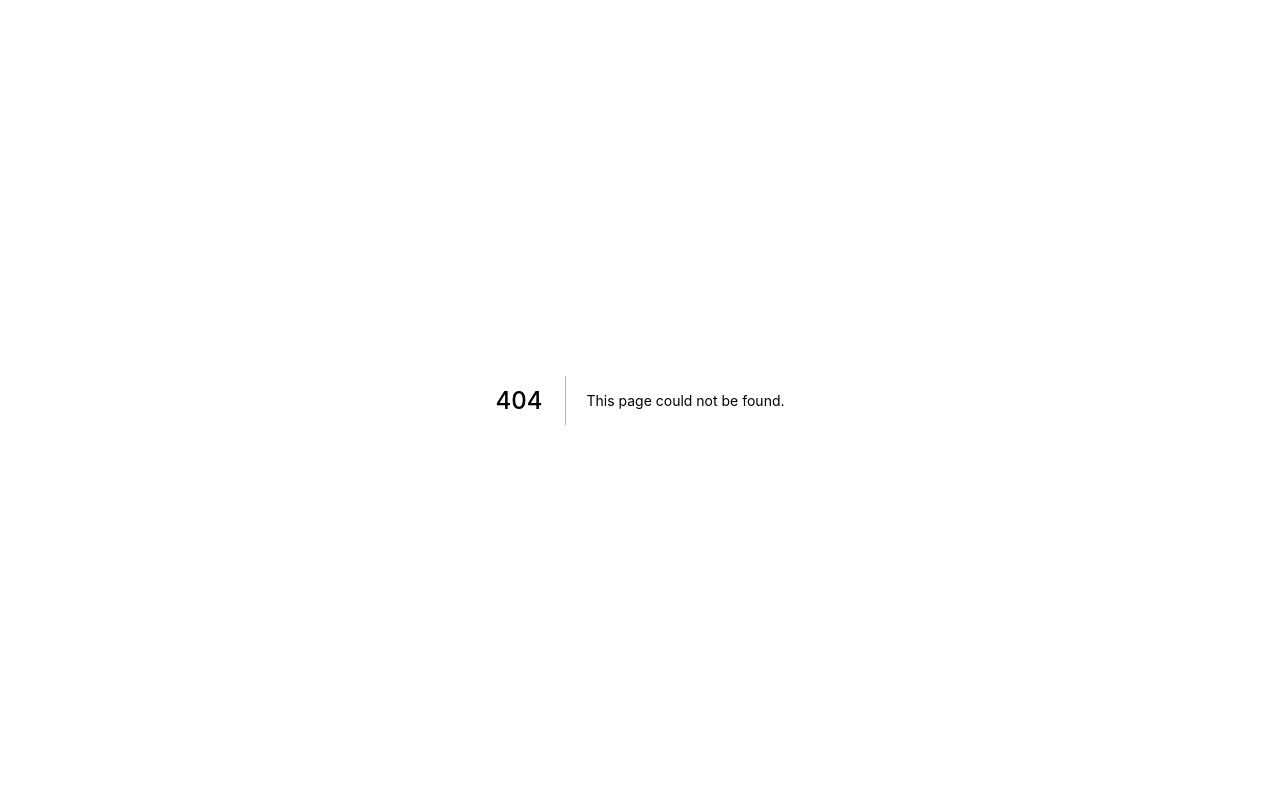
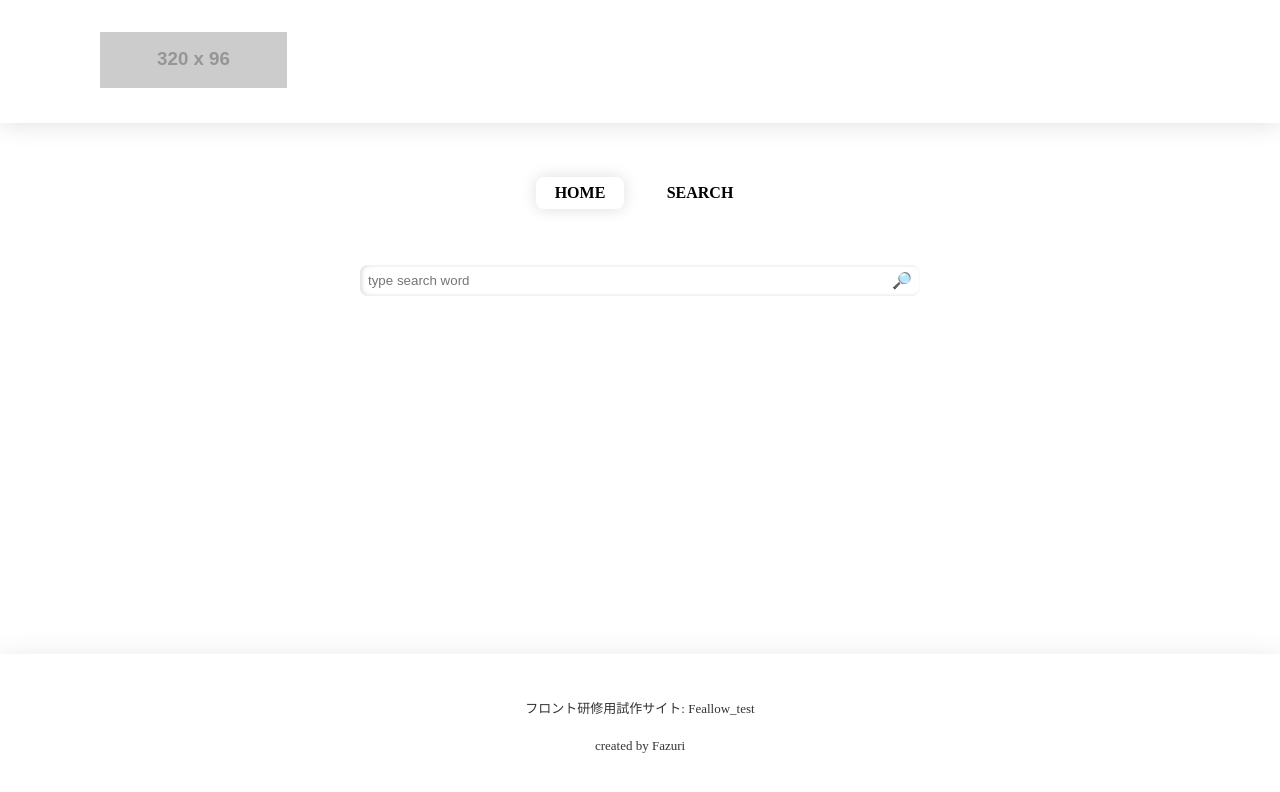
Before and after one commit to katoushouta/Feallow_test_web, a Next.js app: page /search in a window 1280 px wide. Before the commit this address had no page. Shown: the top 792 px of the page. Built offline with nearby package versions, Linux system fonts and the light colour scheme.

Commit message:
searchPage

```diff
--- a/pages/index.tsx
+++ b/pages/index.tsx
@@ -5,6 +5,7 @@ import { dummyHomeView } from '../mock/view/home'
 import { Base } from '../parts/Base/base'
 import { Title } from '../parts/title/title'
 import styles from '../styles/pages/Home.module.sass'
+import { Switcher } from './search'
 export const getStaticProps: GetStaticProps = async (context) => {
   const dummy = true
   if (dummy) {
@@ -51,6 +52,7 @@ export default function Home(props: {
   return (
     <Base>
       <div className={styles.container} >
+        <Switcher />
         {props.data?.titlesByTag.map((v, i) => {
           return (
             <div className={styles.tagSection} key={i} >
--- /dev/null
+++ b/pages/search/index.tsx
@@ -0,0 +1,49 @@
+import Link from "next/link"
+import { useRouter } from "next/router"
+import { KeyboardEventHandler, useState } from "react"
+import { Base } from "../../parts/Base/base"
+import s from "../../styles/pages/Search.module.sass"
+
+export const Switcher: React.FC = (props) => {
+    const router = useRouter()
+    return (
+        <div className={s.tab}>
+            {router.pathname === "/"
+                ? <p className={s.home}>HOME</p>
+                : <Link href={"/"}><a>HOME</a></Link>
+            }
+            {router.pathname.split("/")[1] === "search"
+                ? <p className={s.home}>SEARCH</p>
+                : <Link href={"/search"}><a>SEARCH</a></Link>
+            }
+        </div>
+    )
+}
+export const Searcher: React.FC<{isResult?: boolean}> = (props) => {
+    const [word, setWord] = useState("")
+    const router = useRouter()
+    const search = () => {
+        if (word !== "") router.push("/search/result?word=" + word)
+    }
+    const pressKey: KeyboardEventHandler<HTMLInputElement> = (e) => {
+        if (e.key === "Enter") search()
+    }
+    return (
+        <div className={`${s.input} ${props.isResult? s.result: ""}`}>
+            <input onChange={(e) => setWord(e.target.value)} onKeyPress={pressKey} placeholder={"type search word"}/>
+            <a onClick={search}>🔎</a>
+        </div>
+    )
+}
+export const Search = () => {
+    return (
+        <Base>
+            <div className={s.container}>
+                <Switcher/>
+                <Searcher/>
+            </div>
+        </Base>
+    )
+}
+
+export default Search
--- a/parts/Header/header.module.sass
+++ b/parts/Header/header.module.sass
@@ -1,5 +1,5 @@
 .header
-    box-shadow: 0 8px 32px #dddddd
+    box-shadow: 0 0px 24px #dddddd
     padding: 32px 0
     .container
         max-width: min(1080px, calc(100vw - 64px))
--- /dev/null
+++ b/styles/pages/Search.module.sass
@@ -0,0 +1,57 @@
+@import 'styles/utill.sass'
+
+.tab
+    margin: 0 0 56px
+    display: flex
+    justify-content: center
+    align-items: center
+    column-gap: 32px
+    > p, a
+        width: 88px
+        text-align: center
+        //border-bottom: 4px solid #226ed1
+        padding: 8px 0
+        font-weight: bold
+    > a
+        box-shadow: 0 0 16px #dddddd
+        border-radius: 8px
+        border: none
+.input
+    text-align: center
+    margin: auto
+    width: 560px
+    max-width: 100%
+    position: relative
+    > input
+        border-radius: 8px
+        width: 100%
+        padding: 8px
+        box-shadow: inset 2px 0px 4px #dddddd
+        border: none
+        &:focus
+            box-shadow: inset 1px 0px 2px #dddddd
+            outline: none
+    &.result
+        margin: auto auto auto 0
+    > a
+        position: absolute
+        right: 8px
+        top: 0
+        bottom: 0
+        margin: auto
+        height: 16px
+        cursor: pointer
+.container
+    max-width: $container_width
+    margin: 54px auto 96px
+    > h1
+        font-weight: bold
+        font-size: 22px
+        margin: 32px 0 24px
+    .titles
+        max-width: 100%
+        display: grid
+        grid-template-columns: repeat( auto-fill , minmax(240px, 1fr))
+        column-gap: 24px
+        > a
+            margin-bottom: 16px
```
Also changed, not shown: pages/search/result.tsx (added, +39 -0 lines), pages/title/[title_id]/chapter/[chapter_id]/index.tsx (+7 -3 lines).
